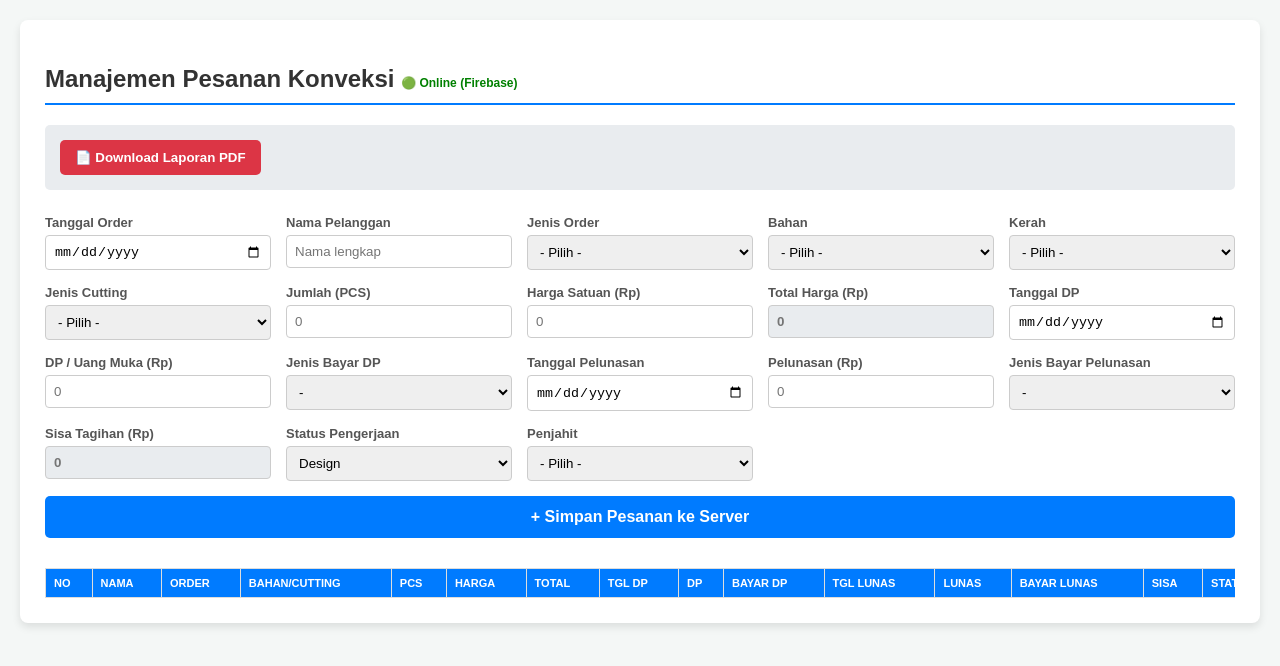
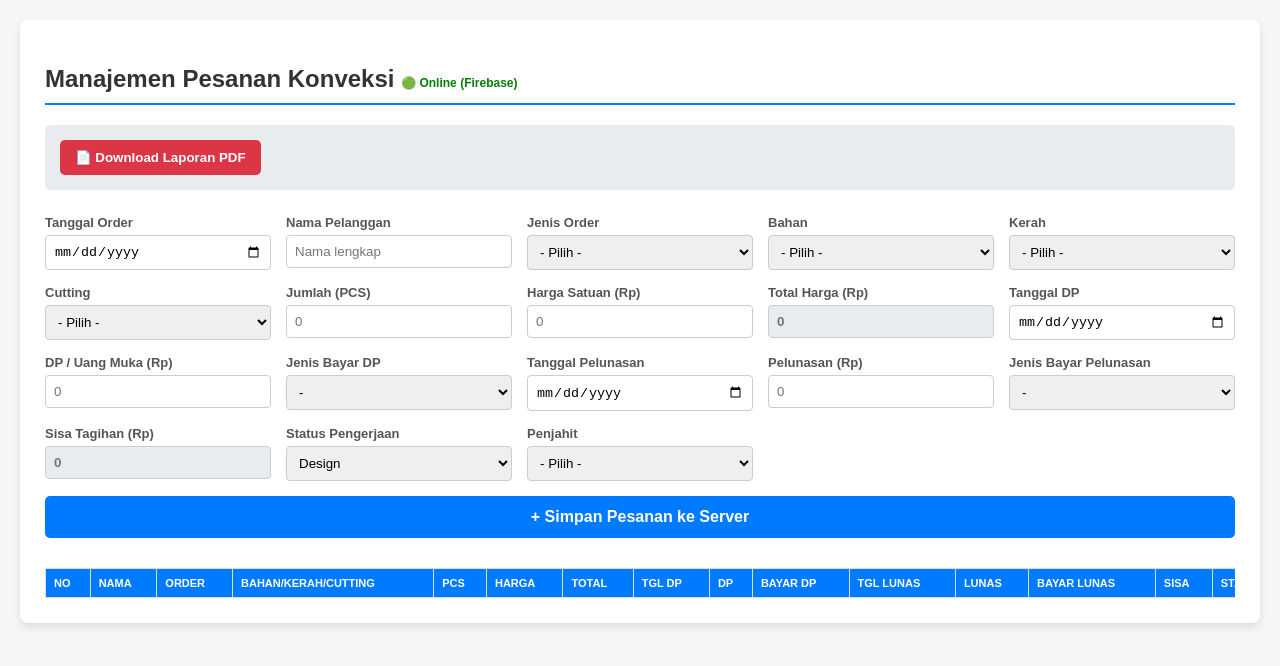
Before and after one commit to fiqhipondaa9/manajemen-pesanan-konveksi, a website built with Vite: page index.html in a window 1280 px wide. Built offline with nearby package versions, Linux system fonts and the light colour scheme; no server answers.

Commit message:
V3 ONLINE

```diff
--- a/index.html
+++ b/index.html
@@ -56,7 +56,7 @@
             </select>
         </div>
         <div class="form-group">
-            <label>Jenis Cutting</label>
+            <label>Cutting</label>
             <select id="inputCutting">
                 <option value="">- Pilih -</option>
                 <option value="OVAL">OVAL</option><option value="LURUS">LURUS</option>
@@ -113,7 +113,7 @@
         <table id="dataTable">
             <thead>
                 <tr>
-                    <th>NO</th><th>NAMA</th><th>ORDER</th><th>BAHAN/CUTTING</th>
+                    <th>NO</th><th>NAMA</th><th>ORDER</th><th>BAHAN/KERAH/CUTTING</th>
                     <th>PCS</th><th>HARGA</th><th>TOTAL</th>
                     <th>TGL DP</th><th>DP</th><th>BAYAR DP</th>
                     <th>TGL LUNAS</th><th>LUNAS</th><th>BAYAR LUNAS</th>
```
